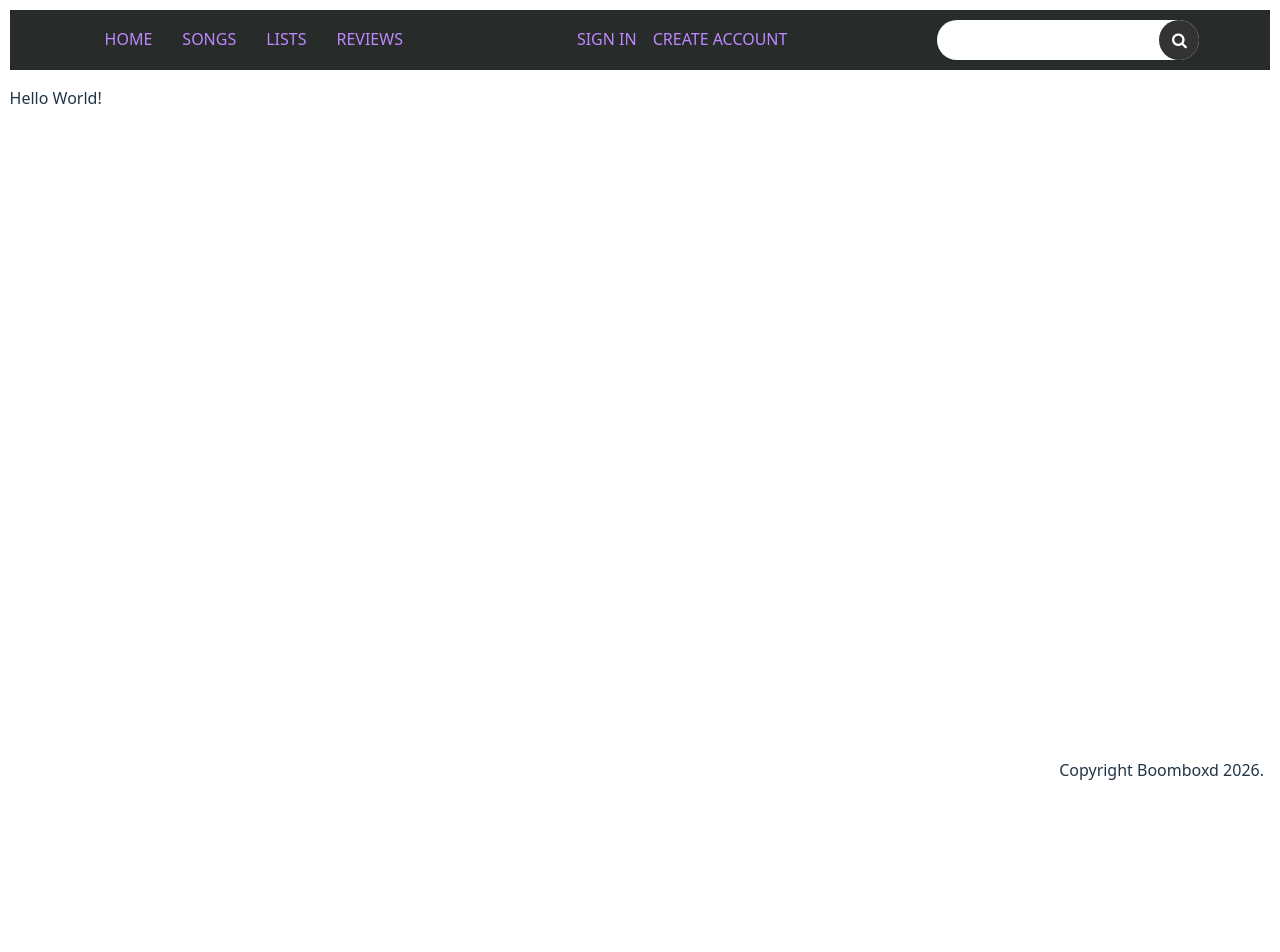
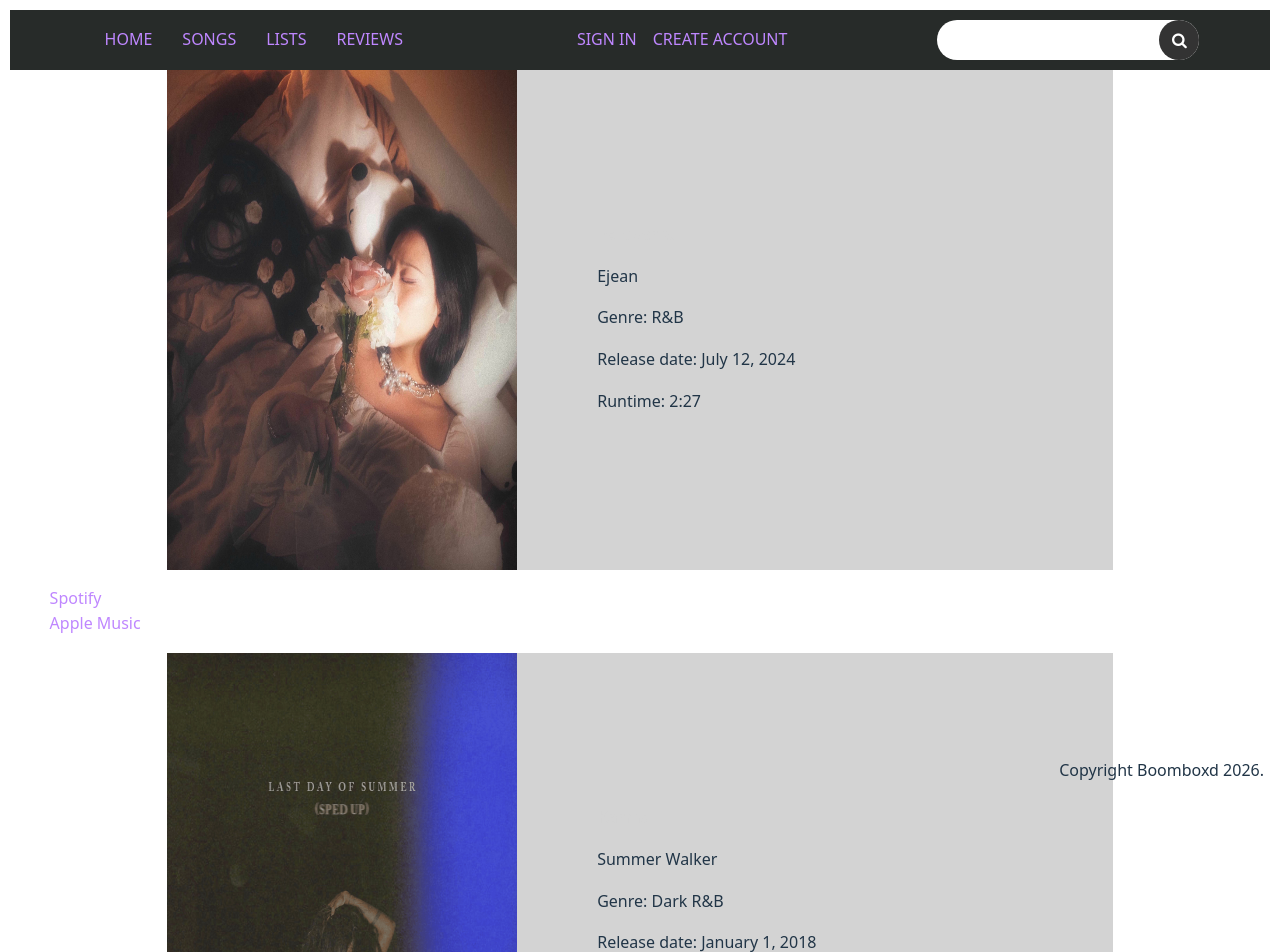
Before and after one commit to Onniikun/FSD_Project, a React (Vite) app: page /songs in a window 1280 px wide. Shown: the top 952 px of the page. Before the commit the page ends 800 px from the top, so only its background shows below. Built offline with nearby package versions, Linux system fonts and the light colour scheme.

Commit message:
Switched functions in Discover Songs and Song Lists pages

```diff
--- a/src/components/common/song-items/SongItem.tsx
+++ b/src/components/common/song-items/SongItem.tsx
@@ -4,7 +4,7 @@ import Links from "../song-links/SongLinks.tsx"
 import type { Song } from "../../../types/songModel.ts"
 
 
-function SongList() {
+function SongItem() {
     const songs: Song[] = [
     {
         title: "Forever &",
@@ -37,4 +37,4 @@ function SongList() {
     )
 }
 
-export default SongList
+export default SongItem
--- a/src/components/common/song-items/SongItem2.tsx
+++ b/src/components/common/song-items/SongItem2.tsx
@@ -4,7 +4,7 @@ import Links2 from "../song-links/SongLinks2.tsx"
 import type { Song } from "../../../types/songModel.ts"
 
 
-function SongList2() {
+function SongItem2() {
     const songs: Song[] = [
     {
         title: "Karma",
@@ -37,4 +37,4 @@ function SongList2() {
     )
 }
 
-export default SongList2
+export default SongItem2
--- a/src/components/pages/DiscoverSongs.tsx
+++ b/src/components/pages/DiscoverSongs.tsx
@@ -1,11 +1,13 @@
+import SongItem from "../common/song-items/SongItem"
+import SongItem2 from "../common/song-items/SongItem2"
+
 function DiscoverSongs() {
-    return (
+    return(
         <>
-        <p>
-            Hello World!
-        </p>
+        <SongItem />
+        <SongItem2/>
         </>
-    );
+    )
 }
 
-export default DiscoverSongs;
+export default DiscoverSongs
--- a/src/components/pages/SongLists.tsx
+++ b/src/components/pages/SongLists.tsx
@@ -1,13 +1,11 @@
-import SongList from "../common/song-items/SongItem"
-import SongList2 from "../common/song-items/SongItem2"
-
-function Song() {
-    return(
+function SongLists() {
+    return (
         <>
-        <SongList />
-        <SongList2/>
+        <p>
+            Hello World!
+        </p>
         </>
-    )
+    );
 }
 
-export default Song
+export default SongLists;
```
